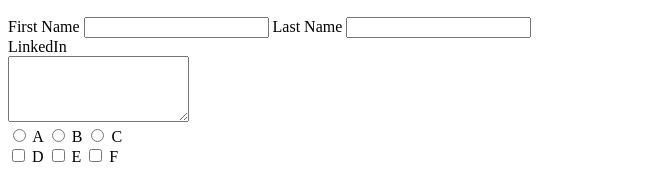
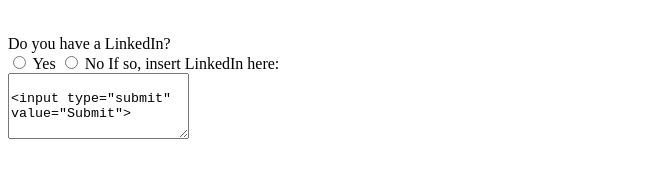
Before and after one commit to ccfloren-su/ist263, a plain HTML site: page lab04/copycontact.html in a window 1280 px wide. Shown: the part 720-894 px from the top of the page, without its empty margins (0-663 px from the left). After the commit the page ends 871 px from the top, so only its background shows below. Drawn offline with Linux system fonts and the light colour scheme.

Commit message:
Completed

```diff
--- a/lab04/copycontact.html
+++ b/lab04/copycontact.html
@@ -23,30 +23,18 @@
     </body>
     <body>
         <form action="" method="">
-            <label for="fname"> First Name </label>
-            <input type="text" id="fname" name="fname">
-            <label for="lname"> Last Name</label>
-            <input type="text" id="lname" name="lname">
             <br>
-            <label for="linkedin">LinkedIn</label><br>
+            <label for="linkedin">Do you have a LinkedIn?</label><br>
+            <input type="radio" id="a" name= "answer">
+            <label for="a"> Yes</label>
+            <input type="radio" id="b" name= "answer">
+            <label for="b"> No</label>
+
+            <label for="linkedin">If so, insert LinkedIn here:</label><br>
             <textarea
                 id="linkedin" name="linkedin" rows="4" clos="50">
+                <input type="submit" value="Submit">
             </textarea>
-            <br>
-            <input type="radio" id="a" name= "letters">
-            <label for="a"> A</label>
-            <input type="radio" id="b" name= "letters">
-            <label for="b"> B</label>
-            <input type="radio" id="c" name= "letters">
-            <label for="c"> C</label>
-
-            <br>
-            <input type="checkbox" id="d" name= "nextletters">
-            <label for="d"> D</label>
-            <input type="checkbox" id="e" name= "nextletters">
-            <label for="e"> E</label>
-            <input type="checkbox" id="f" name= "nextletters">
-            <label for="f"> F</label>
         </form>
     </body>
 </html>
```
